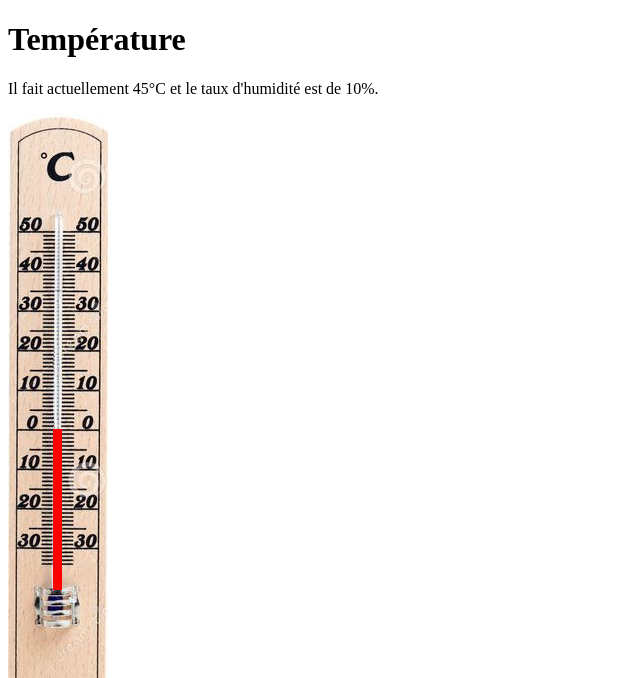
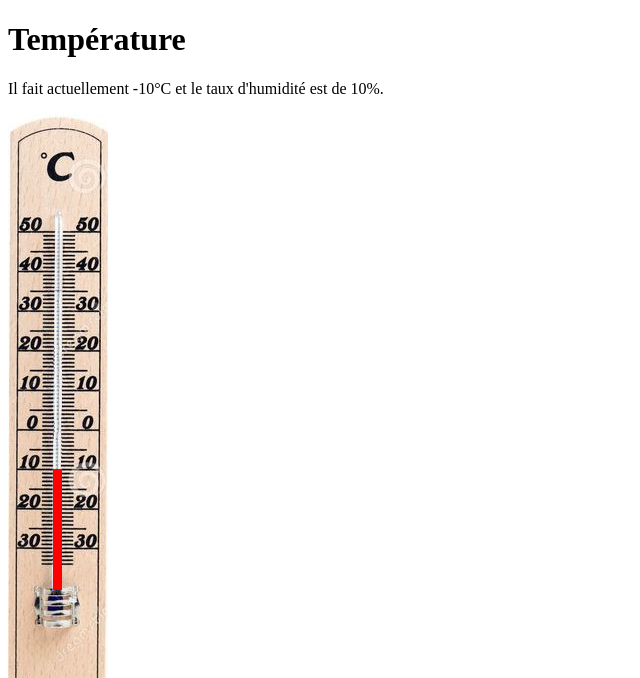
Before and after one commit to MemeAr/DHT11, a PHP site: page / in a window 1280 px wide. Shown: the top 678 px of the page, without its empty margins (0-640 px from the left). Run offline with PHP 8.4, Linux system fonts and the light colour scheme.

Commit message:
integrer le php au temperature du termo

```diff
--- a/data.txt
+++ b/data.txt
@@ -1 +1 @@
-{"temperature":"45","humidite":"10"}
+{"temperature":"-10","humidite":"10"}
--- a/index.php
+++ b/index.php
@@ -9,24 +9,18 @@
 	<h1>Température</h1>
 
 	<?php
-		// function lecture($fichier) {
-		// 	$monFichier = file_get_contents('data.txt');
-		// 	var_dump(json_decode($monFichier));
-		// }
-
-		// $fichier = '/var/www/html/DHT11/data.txt';
-		// lecture($fichier);
-
 		$donnees = file_get_contents('data.txt');
 		$info = json_decode($donnees);
+
+		$bargraph_height = 161 + $info->temperature * 4;
+		$bargraph_top = 315 - $info->temperature * 4;
 	?>
 
 	<p>Il fait actuellement <?php echo($info -> temperature);?>°C et le taux d'humidité est de <?php echo($info -> humidite);?>%.</p>
 
 	<div id="thermometer">
-  		<div id="bargraph"></div>
+  		<div id="bargraph" style=<?php echo "\"height:".$bargraph_height."px; top:".$bargraph_top."px;\"";?>></div>
 	</div>
-
 
 
 </body>
--- a/main.css
+++ b/main.css
@@ -8,9 +8,9 @@
 #bargraph {
   display: block;
   position: relative;
-  height: 161px;
+  /*height: 161px;*/
   width: 9px;
-  top: 315px;
+  /*top: 315px;*/
   left: 45px;
   background-color: red;
 }
```
